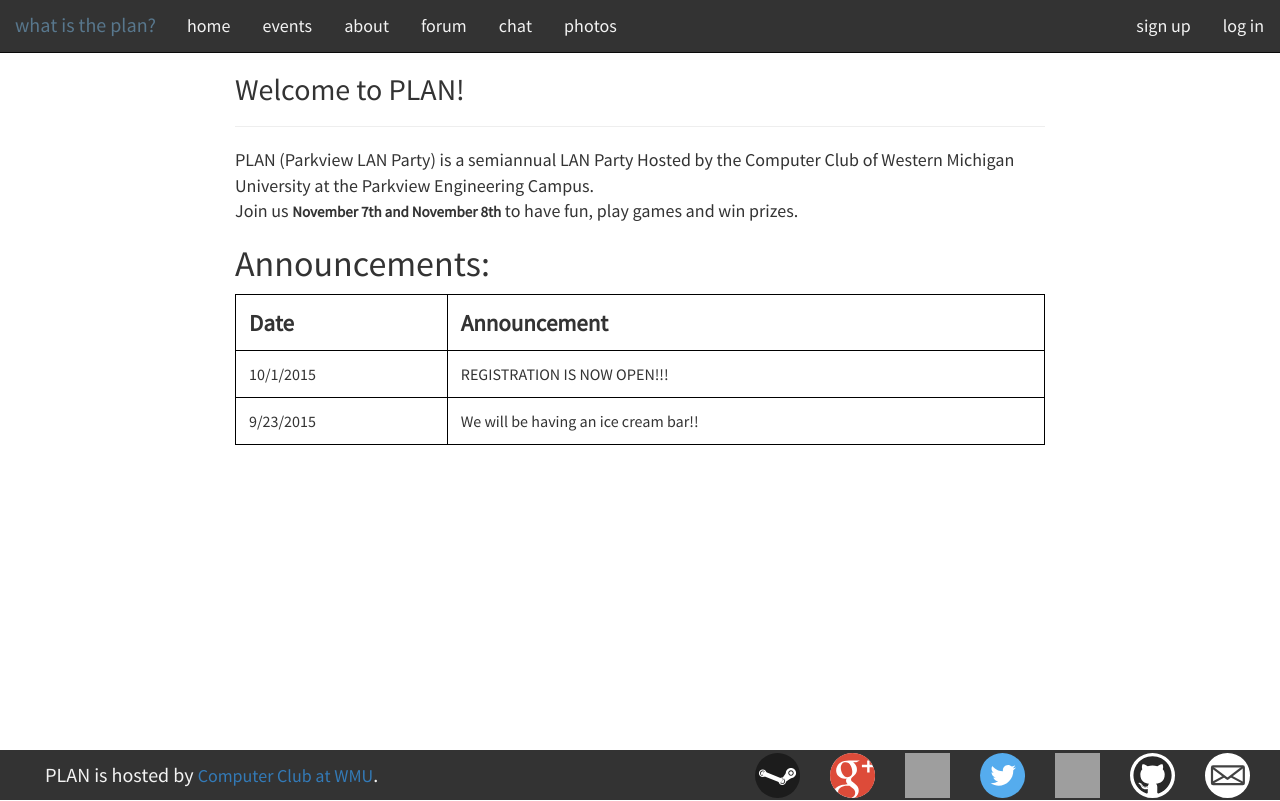
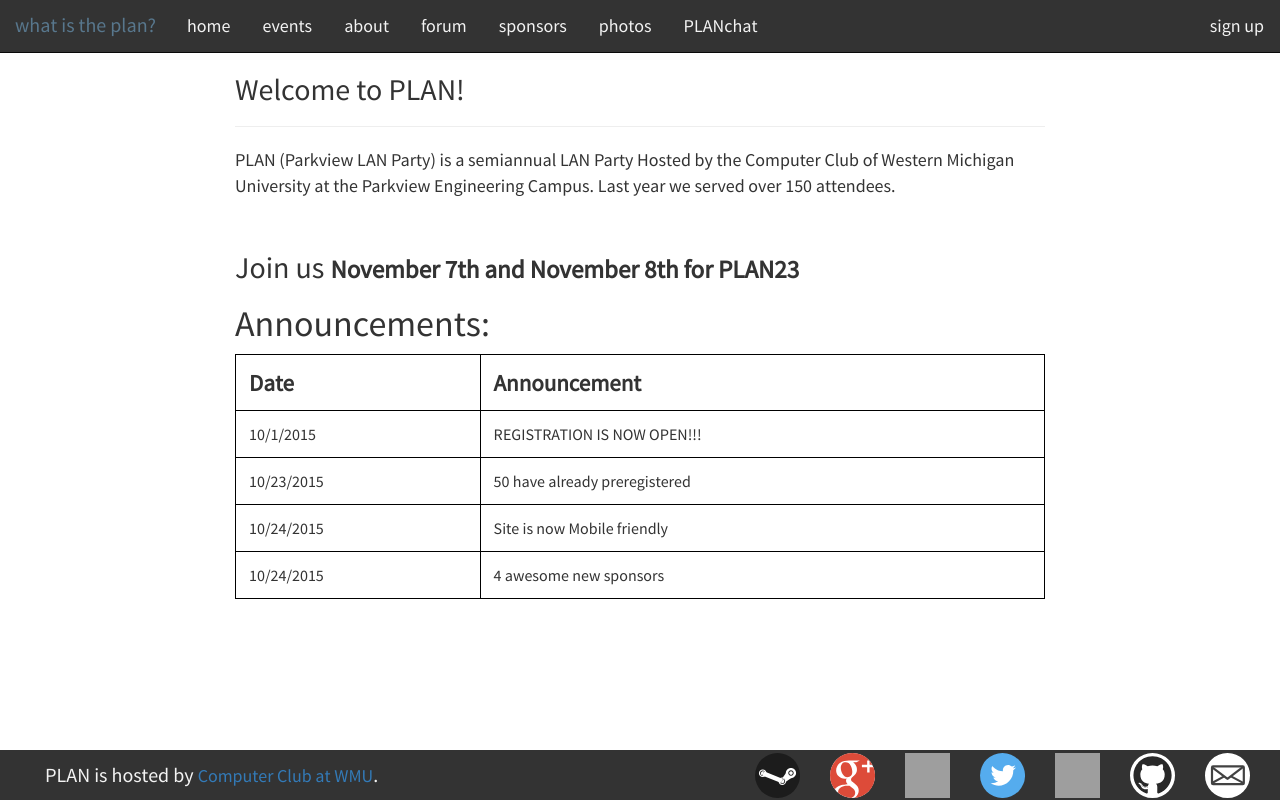
Before and after one commit to ccowmu/whatistheplan.com, a Django app: page / in a window 1280 px wide. Run offline with Django 3.2, Linux system fonts and the light colour scheme; some libraries are stand-ins or nearby versions; grey boxes are pictures that could not be loaded.

Commit message:
Added Sponsorships, Chat, Updates

```diff
--- a/whatistheplan/templates/base.html
+++ b/whatistheplan/templates/base.html
@@ -35,11 +35,15 @@
             <li>
             <a class="btn" href="/forum">forum</a>
           </li>
-            <li>
-            <a class="btn" href="/chat">chat</a>
+       	   <li>
+            <a class="btn" href="/sponsors">sponsors</a>
           </li>
-          <li>
-            <a class="btn" href="https://www.flickr.com/photos/129058274@N06/" target="_blank">photos</a>
+	           <li>
+            <a class="btn" href="/photos">photos</a>
+	   <li>
+            <a class="btn" href="/chat">PLANchat</a>
+          </li>
+
           </li>
         </ul>
 
@@ -52,9 +56,11 @@
           <li>
             <a class="btn" href="/signup">sign up</a>
           </li>
+          <!--
            <li>
             <a class="btn" href="/login">log in</a>
           </li>
+          -->
           {% endif %}
         </ul>
 
@@ -88,7 +94,7 @@
         <li><a href="https://plus.google.com/111884498936803742100/about"><img src="{{ STATIC_URL }}img/google.svg"></a></li>
         <li><a href="https://facebook.com/ccowmu"><img src="{{ STATIC_URL }}img/facebook.svg"></a></li>
         <li><a href="https://twitter.com/ccowmu"><img src="{{ STATIC_URL }}img/twitter.svg"></a></li>
-        <li><a href="https://www.flickr.com/photos/129058274@N06/"><img src="{{ STATIC_URL }}img/flickr.svg"></a></li>
+        <li><a href="https://www.flickr.com/photos/129058274@N06/albums/72157650983644217#"><img src="{{ STATIC_URL }}img/flickr.svg"></a></li>
         <li><a href="https://github.com/ccowmu"><img src="{{ STATIC_URL }}img/github.svg"></a></li>
         <li><a href="mailto:plan@cclub.cs.wmich.edu"><img src="{{ STATIC_URL }}img/email.svg"></a></li>
       </ul>
@@ -97,5 +103,14 @@
 
   <!-- end div#container -->
   </div>
+  <script>
+  (function(i,s,o,g,r,a,m){i['GoogleAnalyticsObject']=r;i[r]=i[r]||function(){
+  (i[r].q=i[r].q||[]).push(arguments)},i[r].l=1*new Date();a=s.createElement(o),
+  m=s.getElementsByTagName(o)[0];a.async=1;a.src=g;m.parentNode.insertBefore(a,m)
+  })(window,document,'script','//www.google-analytics.com/analytics.js','ga');
+
+  ga('create', 'UA-55172467-1', 'auto');
+  ga('send', 'pageview');
+</script>
   </body>
 </html>
--- a/whatistheplan/templates/chat.html
+++ b/whatistheplan/templates/chat.html
@@ -2,7 +2,9 @@
 
 
 {% block body_block %}
-<iframe src="http://localhost:7778" style="border:0; width:100%; height:100%;"></iframe>
+<div>
+<div>
+<iframe src="http://104.131.213.190:7778" style="border:0; width:100%; height:100%;"></iframe>
 <!-- end div.col-md-offset-2.col-md-2 -->
   </div>
 <!-- end div.row -->
--- a/whatistheplan/templates/home.html
+++ b/whatistheplan/templates/home.html
@@ -7,8 +7,11 @@
   <div class="col-md-offset-2 col-md-8">
     <h2 class="h2">Welcome to PLAN!</h2><hr>
 
-              <p>PLAN (Parkview LAN Party) is a semiannual LAN Party Hosted by the Computer Club of Western Michigan University at the Parkview Engineering Campus.<br>Join us <b style="font-size:15px">November 7th and November 8th</b>
-              to have fun, play games and win prizes.</p>
+    <p>PLAN (Parkview LAN Party) is a semiannual LAN Party Hosted by the Computer Club of Western Michigan University at the Parkview Engineering Campus. Last year we served over 150 attendees.
+    </p>
+    <h2>
+    <br>Join us <b style="font-size:25px">November 7th and November 8th for PLAN23</b>
+              </h2>
               <!--<p>Tickets are $10, but that is for the whole weekend! You can register for multiple tournaments as long as the times don't conflict.</p>
 	      <p>Information about each event/tournament can be found <a href="./events.html" shape="rect">here</a>.</p>
 	      <p style="font-size:23px"><a href="./signup.html" shape="rect">Click Here to Signup Now and Be Entered to Win a Raffle at PLAN!</a></p>-->
@@ -36,9 +39,19 @@ th, td {
     <td style="font-size:16px">REGISTRATION IS NOW OPEN!!!</td>
    </tr>
   <tr>
-	<td style="font-size:16px">9/23/2015</td>
-	<td style="font-size:16px">We will be having an ice cream bar!!</td>
+  </tr>
+    <tr>
+	<td style="font-size:16px">10/23/2015</td>
+    <td style="font-size:16px">50 have already preregistered</td>
    </tr>
+	<td style="font-size:16px">10/24/2015</td>
+	<td style="font-size:16px">Site is now Mobile friendly</td>
+   </tr>
+<tr>
+	<td style="font-size:16px">10/24/2015</td>
+	<td style="font-size:16px">4 awesome new sponsors</td>
+   </tr>
+
 
 </table>
 
--- a/whatistheplan/urls.py
+++ b/whatistheplan/urls.py
@@ -19,7 +19,9 @@ urlpatterns = [ # pylint: disable=invalid-name
     url(r'^about/', views.about, name='About'),
     url(r'^forum/', views.forum, name='Forum'),
     url(r'^chat/', views.chat, name='Chat'),
-    url(r'^signup/', views.user_signup, name='Sign Up'),
+    url(r'^sponsors/', views.sponsors, name='Sponsors'),
+    url(r'^photos/', views.photos, name='Photos'),
+    url(r'^signup/', views.google_signup, name='Sign Up'),
     url(r'^login/', views.user_login, name='Log In'),
     url(r'^logout/', views.user_logout, name='Log Out')
 ]
--- a/whatistheplan/views/__init__.py
+++ b/whatistheplan/views/__init__.py
@@ -1,9 +1,12 @@
 """aggregate all view controllers for easier imports"""
 from whatistheplan.views.about import about
 from whatistheplan.views.chat import chat
+from whatistheplan.views.sponsors import sponsors
 from whatistheplan.views.events import events
 from whatistheplan.views.index import index
 from whatistheplan.views.forum import forum
+from whatistheplan.views.photos import photos
 from whatistheplan.views.user_login import user_login
 from whatistheplan.views.user_logout import user_logout
 from whatistheplan.views.user_signup import user_signup
+from whatistheplan.views.google_signup import google_signup
```
Also changed, not shown: whatistheplan/templates/about.html (+9 -7 lines), whatistheplan/templates/google_signup.html (added, +11 -0 lines), whatistheplan/templates/photos.html (added, +27 -0 lines), whatistheplan/templates/sponsors.html (added, +27 -0 lines), whatistheplan/views/google_signup.py (added, +8 -0 lines), whatistheplan/views/photos.py (added, +8 -0 lines), whatistheplan/views/sponsors.py (added, +8 -0 lines), whatistheplan/static/sponsors/BAWLS_logo.jpg (added), whatistheplan/static/sponsors/Corsair-Logo.png (added), whatistheplan/static/sponsors/D-Link-logo.png (added), whatistheplan/static/sponsors/seasonic logo.png (added), 1 other file.
